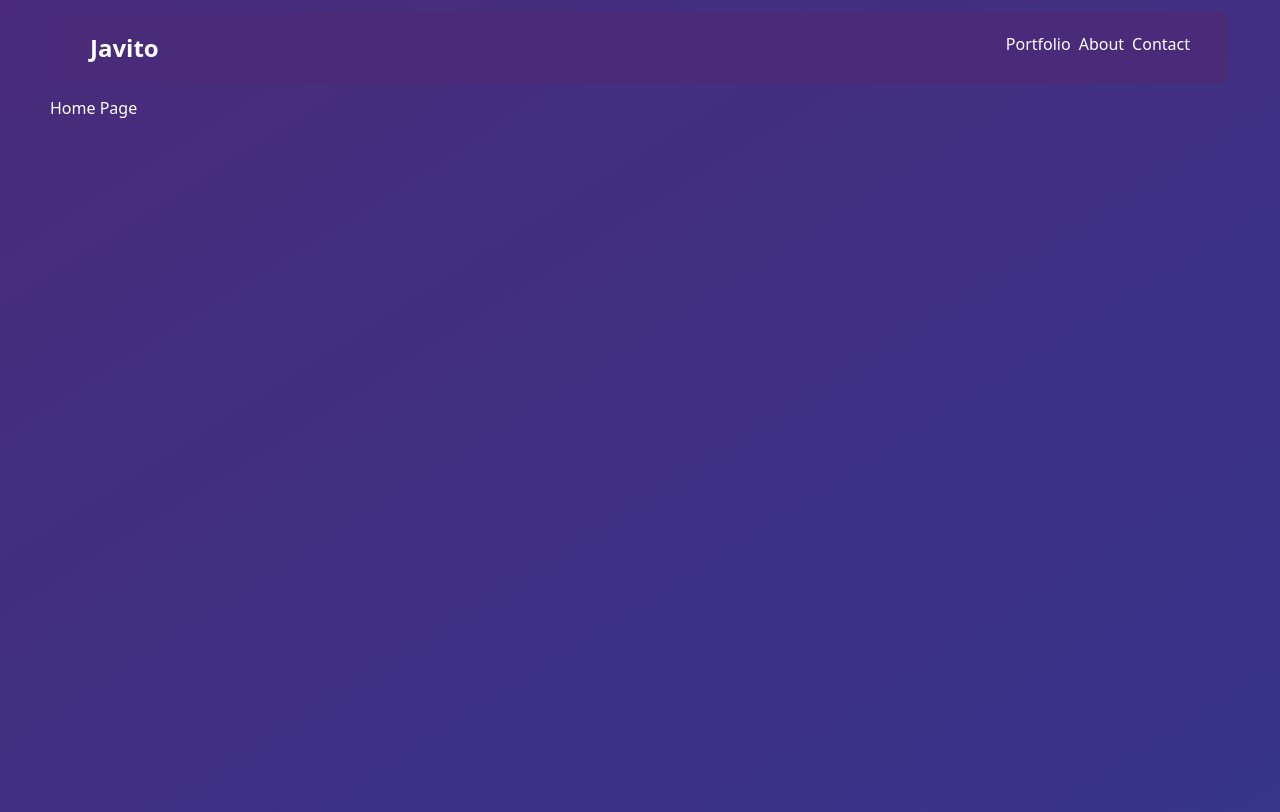
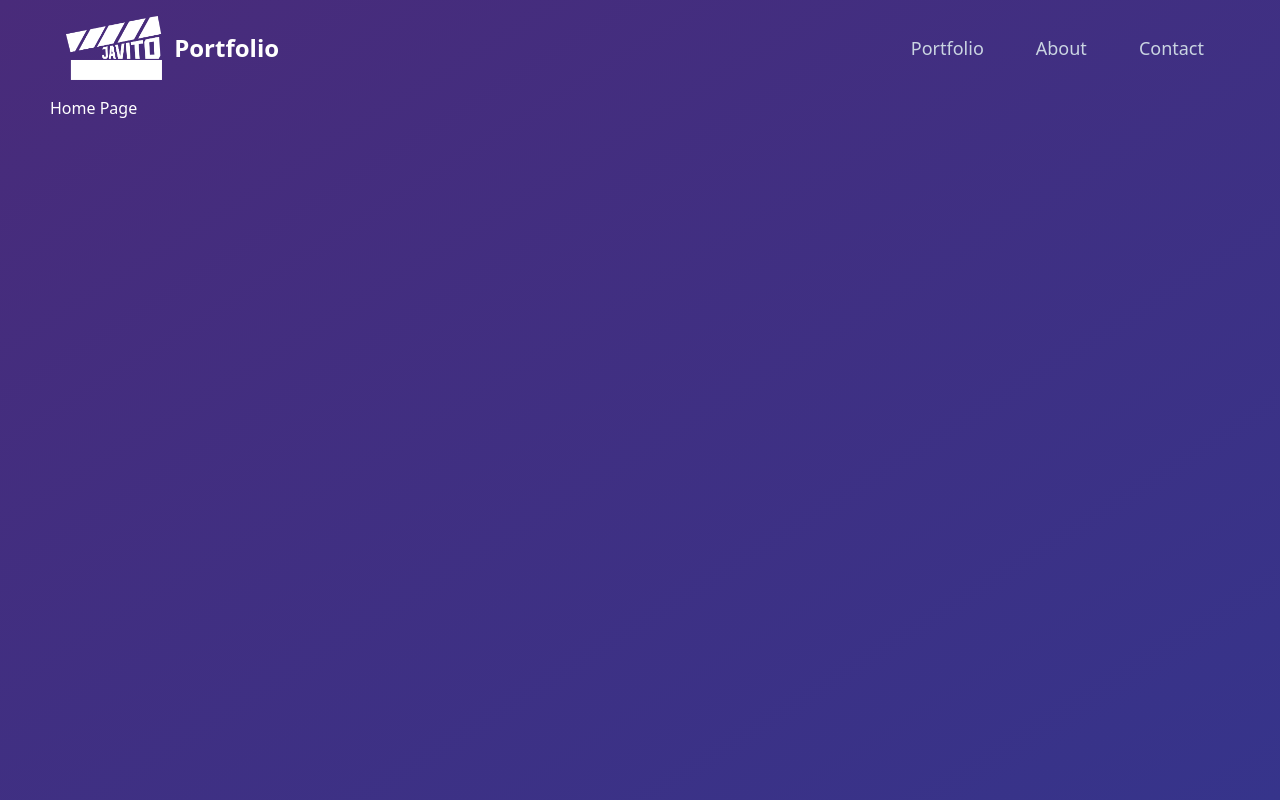
Before and after one commit to DaniCoppermind/javito-portafolio, a React (Vite) app in the folder client/: page /en in a window 1280 px wide. Built offline with nearby package versions, Linux system fonts and the light colour scheme; no server answers.

Commit message:
Eliminar componente Layout y añadir NavTabs con navegación dinámica en Navbar; actualizar contexto de autenticación.

```diff
--- a/client/src/App.jsx
+++ b/client/src/App.jsx
@@ -1,7 +1,5 @@
 import { BrowserRouter, Routes, Route } from 'react-router-dom';
 import { AuthProvider } from './context/AuthContext';
-
-import Layout from './components/Layout';
 
 import LoginPage from './pages/LoginPage';
 import HomePage from './pages/HomePage';
@@ -20,7 +18,6 @@ function App() {
     <AuthProvider>
       <VideoProvider>
         <BrowserRouter>
-          <Layout>
           <Navbar />
           <Routes>
             {/* Rutas en inglés */}
@@ -46,7 +43,6 @@ function App() {
               <Route path="/dashboard" element={<DashboardPage />} />
             </Route>
           </Routes>
-          </Layout>
         </BrowserRouter>
       </VideoProvider>
     </AuthProvider>
--- a/client/src/components/Layout.jsx
+++ /dev/null
@@ -1,15 +0,0 @@
-import { motion } from 'framer-motion';
-
-const Layout = ({ children }) => {
-  return (
-    <motion.main
-      initial={{ opacity: 0, y: 20 }}
-      animate={{ opacity: 1, y: 0 }}
-      transition={{ duration: 0.8 }}
-    >
-      {children}
-    </motion.main>
-  );
-};
-
-export default Layout;
--- /dev/null
+++ b/client/src/components/NavTabs.jsx
@@ -0,0 +1,24 @@
+import { Link } from 'react-router-dom';
+import { motion } from 'framer-motion';
+
+const NavTabs = ({ text, to, selected, setSelected }) => {
+  return (
+    <li
+      onClick={() => setSelected(text)}
+      className={`${selected ? 'from-primary-blue to-primary-purple bg-gradient-to-r text-white' : 'hover:text-secondary-yellow text-slate-300'} relative rounded-md px-2.5 py-0.5 text-lg transition-colors`}
+    >
+      <Link to={to} className="relative z-10">
+        {text}
+      </Link>
+      {selected && (
+        <motion.span
+          layoutId="pill-tab"
+          transition={{ type: 'spring', duration: 0.5 }}
+          className="absolute inset-0 z-0 rounded-md bg-gradient-to-r from-violet-600 to-indigo-600"
+        ></motion.span>
+      )}
+    </li>
+  );
+};
+
+export default NavTabs;
--- a/client/src/components/Navbar.jsx
+++ b/client/src/components/Navbar.jsx
@@ -1,60 +1,124 @@
+import { motion } from 'framer-motion';
+import { useState } from 'react';
+
 import { Link, useLocation } from 'react-router-dom';
 import { useAuth } from '../context/AuthContext';
-import Cookies from 'js-cookie';
 import { useTranslation } from 'react-i18next';
+import NavTabs from './NavTabs';
 
 const Navbar = () => {
   const { t } = useTranslation();
-  const { isAuthenticated, logout } = useAuth();
-  const token = Cookies.get('loginSecure');
-  const secretValue = import.meta.env.VITE_SECRET_KEY;
+  const { isAuthenticated, logout, token, secretValue } = useAuth();
   const location = useLocation();
+  const [selected, setSelected] = useState('');
+  const [isMenuOpen, setIsMenuOpen] = useState(false);
 
   const handleClick = () => {
     logout();
   };
 
+  const toggleMenu = () => {
+    setIsMenuOpen(!isMenuOpen);
+  };
+
   const currentLang = location.pathname.startsWith('/es') ? 'es' : 'en';
 
+  const navTabs = [
+    { name: t('portfolio'), path: `/${currentLang}/portfolio` },
+    { name: t('about'), path: `/${currentLang}/about` },
+    { name: t('contact'), path: `/${currentLang}/contact-me` },
+  ];
+
   return (
-    <nav className="bg-primary-purple my-3 flex justify-between rounded-lg px-10 py-5">
-      <h1 className="text-2xl font-bold">
-        <Link to={`/${currentLang}`}>Javito</Link>
-      </h1>
-      <ul className="flex gap-x-2">
+    <motion.nav
+      className="sticky z-20 w-full"
+      initial={{ opacity: 0, y: -20 }}
+      animate={{ opacity: 1, y: 0 }}
+      transition={{ duration: 1 }}
+    >
+      <div className="mx-auto flex max-w-screen-xl flex-wrap items-center justify-between p-4">
+        <Link
+          to={`/${currentLang}`}
+          className="flex items-center space-x-3"
+          onClick={() => setSelected('')}
+        >
+          <img src="/Logo.png" alt="Logo Portfolio" className="h-16" />
+          <motion.span
+            whileHover={{ scale: 1.05, color: '#F5E83D' }}
+            whileTap={{ scale: 0.95 }}
+            transition={{ duration: 0.5 }}
+            className="text-2xl font-bold"
+          >
+            {t('portfolio')}
+          </motion.span>
+        </Link>
+        <button
+          onClick={toggleMenu}
+          className="inline-flex h-10 w-10 items-center justify-center rounded-lg p-2 text-sm hover:bg-gray-100 focus:ring-1 focus:outline-none md:hidden dark:text-gray-400"
+        >
+          <span className="sr-only">Open Main Menu</span>
+          <svg
+            className="h-5 w-5"
+            aria-hidden="true"
+            xmlns="http://www.w3.org/2000/svg"
+            fill="none"
+            viewBox="0 0 17 14"
+          >
+            <path stroke="currentColor" d="M1 1h15M1 7h15M1 13h15" />
+          </svg>
+        </button>
+        <div
+          className={`w-full md:block md:w-auto ${isMenuOpen ? 'block' : 'hidden'}`}
+        >
+          <ul className="mt-4 flex flex-col rounded-lg p-4 font-medium md:mt-0 md:flex-row md:space-x-8 md:p-0 rtl:space-x-reverse">
+            {navTabs.map(tab => (
+              <NavTabs
+                text={tab.name}
+                to={tab.path}
+                selected={selected === tab.name}
+                setSelected={setSelected}
+                key={tab.name}
+              />
+            ))}
+          </ul>
+        </div>
+      </div>
+      {token === secretValue ? (
+        isAuthenticated ? (
+          <ul className="hidden items-center justify-end gap-4 md:flex">
             <li>
-          <Link to={`/${currentLang}/portfolio`}>{t('portfolio')}</Link>
+              <Link className="hover:text-secondary-orange" to={`/dashboard`}>
+                Dashboard
+              </Link>
             </li>
             <li>
-          <Link to={`/${currentLang}/about`}>{t('about')}</Link>
+              <Link className="hover:text-secondary-orange" to={`/add-video`}>
+                Add Video
+              </Link>
             </li>
             <li>
-          <Link to={`/${currentLang}/contact-me`}>{t('contact')}</Link>
-        </li>
-        {token === secretValue ? (
-          isAuthenticated ? (
-            <div>
-              <li>
-                <Link to="/dashboard">Dashboard</Link>
+              <Link className="hover:text-secondary-orange" to={`/videos`}>
+                Videos
+              </Link>
             </li>
             <li>
-                <Link to="/add-video">Add Video</Link>
+              <button
+                className="hover:text-secondary-orange"
+                onClick={handleClick}
+              >
+                Logout
+              </button>
             </li>
+          </ul>
+        ) : (
+          <ul className="flex justify-end">
             <li>
-                <Link to="/videos">Videos</Link>
+              <Link to={`/login`}>Login</Link>
             </li>
-              <li>
-                <button onClick={handleClick}>Logout</button>
-              </li>
-            </div>
-          ) : (
-            <li>
-              <Link to="/login">Login</Link>
-            </li>
+          </ul>
         )
       ) : null}
-      </ul>
-    </nav>
+    </motion.nav>
   );
 };
 
--- a/client/src/context/AuthContext.jsx
+++ b/client/src/context/AuthContext.jsx
@@ -16,6 +16,9 @@ export const AuthProvider = ({ children }) => {
   const [isAuthenticated, setIsAuthenticated] = useState(false);
   const [errors, setErrors] = useState([]);
   const [loading, setLoading] = useState(true);
+
+  const token = Cookies.get('loginSecure');
+  const secretValue = import.meta.env.VITE_SECRET_KEY;
 
   const signin = async user => {
     try {
@@ -60,6 +63,7 @@ export const AuthProvider = ({ children }) => {
       } catch (error) {
         setIsAuthenticated(false);
         setLoading(false);
+        console.error(error);
       }
     };
     checkLogin();
@@ -67,7 +71,16 @@ export const AuthProvider = ({ children }) => {
 
   return (
     <AuthContext.Provider
-      value={{ user, isAuthenticated, errors, signin, loading, logout }}
+      value={{
+        user,
+        isAuthenticated,
+        errors,
+        signin,
+        loading,
+        logout,
+        token,
+        secretValue,
+      }}
     >
       {children}
     </AuthContext.Provider>
```
Also changed, not shown: client/public/Logo.png (added). Lines whose indentation alone changed are shown as unchanged.
